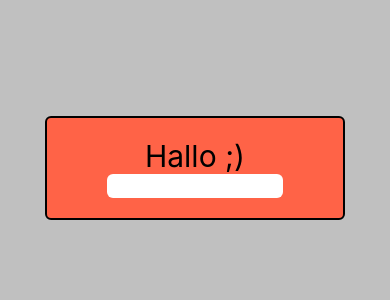
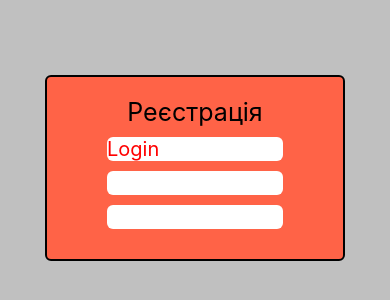
Before and after one commit to Hrihor-Dmytro/myNewProject, a React Native app: screen / in a window 390 px wide. Shown: the part 254-554 px from the top of the page. Built offline with nearby package versions, Linux system fonts and the light colour scheme.

Commit message:
add input

```diff
--- a/App.js
+++ b/App.js
@@ -5,8 +5,14 @@ export default function App() {
   return (
     <View style={styles.container}>
       <View style={styles.innerBox}>
-        <Text style={styles.text}>Hallo ;)</Text>
-        <TextInput style={styles.button} textAlign={"center"}></TextInput>
+        <Text style={styles.text}>Реєстрація</Text>
+        <TextInput
+          style={styles.input}
+          textAlign={"center"}
+          placeholder="Login"
+        ></TextInput>
+        <TextInput style={styles.input} textAlign={"center"}></TextInput>
+        <TextInput style={styles.input} textAlign={"center"}></TextInput>
       </View>
       <StatusBar style="auto" />
     </View>
@@ -33,15 +39,17 @@ const styles = StyleSheet.create({
     width: 300,
   },
   text: {
-    fontSize: 30,
+    fontSize: 25,
     textAlign: "center",
+    marginBottom: 10,
   },
-  button: {
+  input: {
     borderRadius: 6,
     backgroundColor: "white",
-    color: "white",
+    color: "red",
     fontSize: 20,
     // textAlign: "center",
     marginHorizontal: 20,
+    marginBottom: 10,
   },
 });
```
